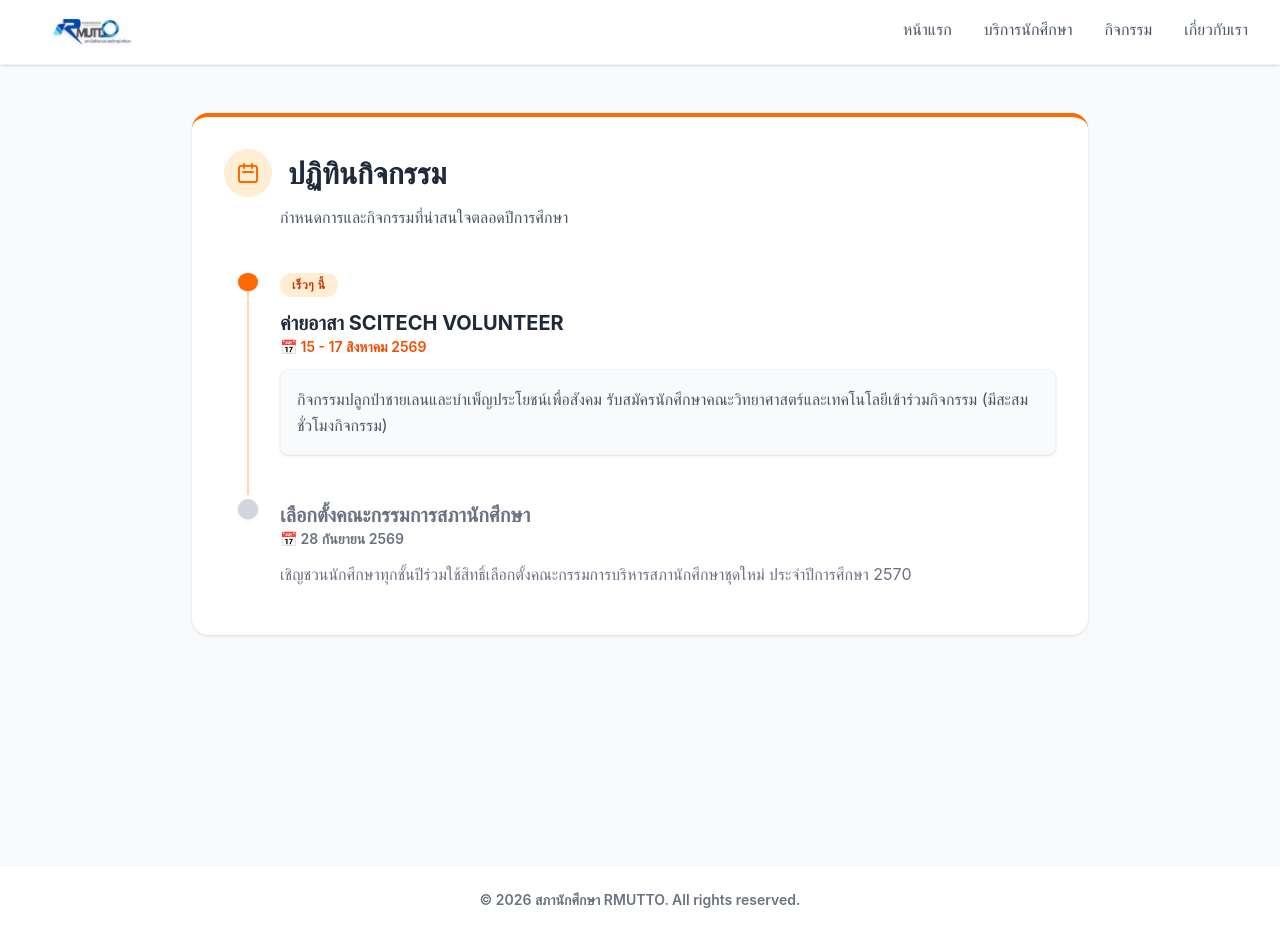
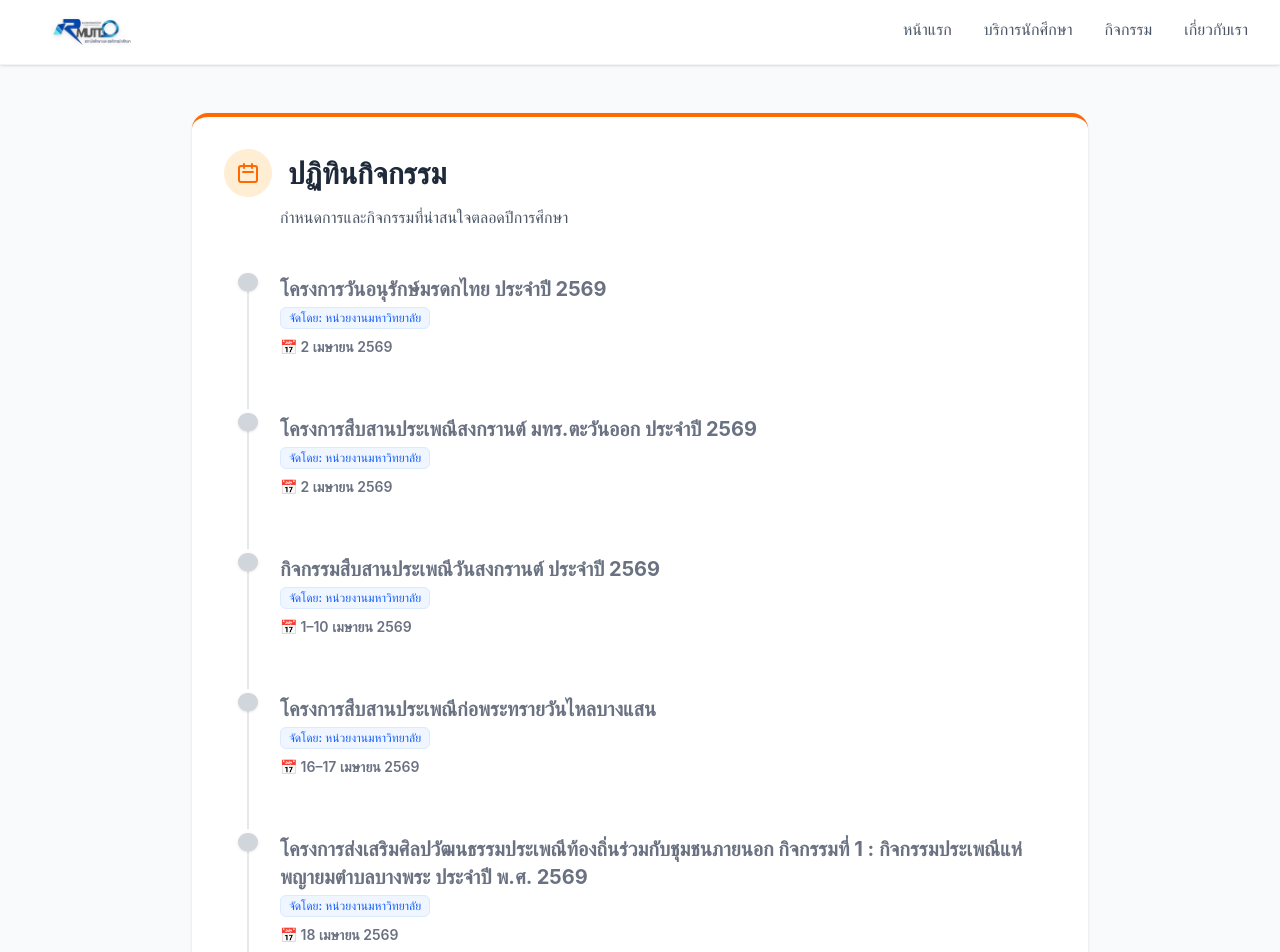
Before and after one commit to modsunxx/rmuttosc, a SvelteKit app: page /calendar in a window 1280 px wide. Shown: the top 952 px of the page. Built offline with nearby package versions, Linux system fonts and the light colour scheme.

Commit message:
update calendar

```diff
--- a/src/routes/calendar/+page.svelte
+++ b/src/routes/calendar/+page.svelte
@@ -1,61 +1,291 @@
-<script>
-	// Mockup Page - Timeline กิจกรรม
+<script lang="ts">
+	// 💡 นำข้อมูลจาก Google Sheet มาจัดเรียงเป็น Array ในนี้
+	// วิธีนี้ปลอดภัย 100% เพราะ User จะเห็นแค่หน้าเว็บ ไม่มีทางรู้ลิงก์ Sheet ของเราเลยครับ
+	const timelineEvents = [
+		// --- เดือนเมษายน (ผ่านไปแล้ว) ---
+		{
+			id: 1,
+			title: 'โครงการวันอนุรักษ์มรดกไทย ประจำปี 2569',
+			date: '2 เมษายน 2569',
+			description: '',
+			department: 'หน่วยงานมหาวิทยาลัย',
+			isUpcoming: false
+		},
+		{
+			id: 2,
+			title: 'โครงการสืบสานประเพณีสงกรานต์ มทร.ตะวันออก ประจำปี 2569',
+			date: '2 เมษายน 2569',
+			description: '',
+			department: 'หน่วยงานมหาวิทยาลัย',
+			isUpcoming: false
+		},
+		{
+			id: 3,
+			title: 'กิจกรรมสืบสานประเพณีวันสงกรานต์ ประจำปี 2569',
+			date: '1–10 เมษายน 2569',
+			description: '',
+			department: 'หน่วยงานมหาวิทยาลัย',
+			isUpcoming: false
+		},
+		{
+			id: 4,
+			title: 'โครงการสืบสานประเพณีก่อพระทรายวันไหลบางแสน',
+			date: '16–17 เมษายน 2569',
+			description: '',
+			department: 'หน่วยงานมหาวิทยาลัย',
+			isUpcoming: false
+		},
+		{
+			id: 5,
+			title:
+				'โครงการส่งเสริมศิลปวัฒนธรรมประเพณีท้องถิ่นร่วมกับชุมชนภายนอก กิจกรรมที่ 1 : กิจกรรมประเพณีแห่พญายมตำบลบางพระ ประจำปี พ.ศ. 2569',
+			date: '18 เมษายน 2569',
+			description: '',
+			department: 'หน่วยงานมหาวิทยาลัย',
+			isUpcoming: false
+		},
+		{
+			id: 6,
+			title:
+				'โครงการส่งเสริมศิลปวัฒนธรรมประเพณีท้องถิ่นร่วมกับชุมชนภายนอก กิจกรรมที่ 2 : กิจกรรมประเพณีกองข้าวศรีราชา ประจำปี 2569',
+			date: '21 เมษายน 2569',
+			description: '',
+			department: 'หน่วยงานมหาวิทยาลัย',
+			isUpcoming: false
+		},
+		{
+			id: 7,
+			title: 'กิจกรรมสืบสานประเพณีสงกรานต์',
+			date: 'ยังไม่กำหนด (เมษายน 2569)',
+			description: '',
+			department: 'หน่วยงานมหาวิทยาลัย',
+			isUpcoming: false
+		},
+
+		// --- เดือนมิถุนายน (ผ่านไปแล้ว) ---
+		{
+			id: 8,
+			title: 'โครงการวันเฉลิมพระชนมพรรษาสมเด็จพระนางเจ้าสุทิดา พัชรสุธาพิมลลักษณ พระบรมราชินี',
+			date: '2 มิถุนายน 2569',
+			description: '',
+			department: 'หน่วยงานมหาวิทยาลัย',
+			isUpcoming: false
+		},
+		{
+			id: 9,
+			title: 'โครงการสัมมนาเชิงปฏิบัติการสภานักศึกษา 9 มทร. (9R)',
+			date: '8-10 มิถุนายน 2569',
+			description: '',
+			department: 'สภานักศึกษา',
+			isUpcoming: false
+		},
+		{
+			id: 10,
+			title: 'โครงการสานสัมพันธ์วันคล้ายวันสถาปนาวิทยาเขตจันทบุรี ครบรอบ 62 ปี',
+			date: '11 มิถุนายน 2569',
+			description: '',
+			department: 'หน่วยงานมหาวิทยาลัย',
+			isUpcoming: false
+		},
+
+		// --- เดือนกรกฎาคม (กำลังจะมาถึง 🟢) ---
+		{
+			id: 11,
+			title: 'โครงการสืบสานประเพณีแห่เทียนพรรษา',
+			date: '16–17, 22 กรกฎาคม 2569',
+			description: '',
+			department: 'หน่วยงานมหาวิทยาลัย',
+			isUpcoming: true
+		},
+		{
+			id: 12,
+			title: 'กิจกรรมสืบสานประเพณีวันเข้าพรรษา ประจำปี 2569',
+			date: '24 กรกฎาคม 2569',
+			description: '',
+			department: 'หน่วยงานมหาวิทยาลัย',
+			isUpcoming: true
+		},
+		{
+			id: 13,
+			title: 'โครงการเฉลิมพระเกียรติพระชนมพรรษา พระบาทสมเด็จพระเจ้าอยู่หัว รัชกาลที่ 10',
+			date: '24 กรกฎาคม 2569',
+			description: '',
+			department: 'หน่วยงานมหาวิทยาลัย',
+			isUpcoming: true
+		},
+		{
+			id: 14,
+			title: 'โครงการเสริมสร้างศักยภาพสภานักศึกษา สู่การแลกเปลี่ยนเรียนรู้ด้านวิชาการบริหารจัดการ',
+			date: '25 กรกฎาคม 2569',
+			description: '',
+			department: 'สภานักศึกษา',
+			isUpcoming: true
+		},
+		{
+			id: 15,
+			title: 'กิจกรรมถวายเทียนพรรษา ประจำปี 2569',
+			date: '27 กรกฎาคม 2569',
+			description: '',
+			department: 'หน่วยงานมหาวิทยาลัย',
+			isUpcoming: true
+		},
+		{
+			id: 16,
+			title: 'โครงการสืบสานประเพณีถวายเทียนพรรษา ประจำปี 2569',
+			date: 'ยังไม่กำหนด (กรกฎาคม 2569)',
+			description: '',
+			department: 'หน่วยงานมหาวิทยาลัย',
+			isUpcoming: true
+		},
+
+		// --- เดือนสิงหาคม (กำลังจะมาถึง 🟢) ---
+		{
+			id: 17,
+			title:
+				'โครงการน้อมรำลึกพระมหากรุณาธิคุณสมเด็จพระนางเจ้าสิริกิติ์ พระบรมราชินีนาถ พระบรมราชชนนีพันปีหลวง',
+			date: '11 สิงหาคม 2569',
+			description: '',
+			department: 'หน่วยงานมหาวิทยาลัย',
+			isUpcoming: true
+		},
+		{
+			id: 18,
+			title:
+				'โครงการเข้าร่วมโครงการสัมมนาเชิงปฏิบัติการพัฒนาผู้นำนักศึกษา 9 ราชมงคลสู่สากล ครั้งที่ 6',
+			date: 'ยังไม่กำหนด (สิงหาคม 2569)',
+			description: '',
+			department: 'สภานักศึกษา',
+			isUpcoming: true
+		},
+
+		// --- เดือนกันยายน (กำลังจะมาถึง 🟢) ---
+		{
+			id: 19,
+			title: 'โครงการประชุมสภานักศึกษา ประจำไตรมาส 4 ปีงบประมาณ 2569',
+			date: '12 กันยายน 2569',
+			description: '',
+			department: 'สภานักศึกษา',
+			isUpcoming: true
+		},
+		{
+			id: 20,
+			title: 'โครงการวันราชมงคลน้อมเกล้า ประจำปี พ.ศ. 2569',
+			date: '15 กันยายน 2569',
+			description: '',
+			department: 'หน่วยงานมหาวิทยาลัย',
+			isUpcoming: true
+		},
+		{
+			id: 21,
+			title: 'กิจกรรมแสดงมุทิตาจิตแด่ผู้เกษียณอายุราชการ ประจำปี 2569',
+			date: '16 กันยายน 2569',
+			description: '',
+			department: 'หน่วยงานมหาวิทยาลัย',
+			isUpcoming: true
+		},
+		{
+			id: 22,
+			title: 'แสดงมุทิตาจิตบุคลากรเกษียณอายุราชการ',
+			date: 'ยังไม่กำหนด (กันยายน 2569)',
+			description: '',
+			department: 'หน่วยงานมหาวิทยาลัย',
+			isUpcoming: true
+		},
+		{
+			id: 23,
+			title: 'กิจกรรมแสดงมุทิตาจิตแด่ผู้เกษียณอายุราชการ ประจำปี 2569',
+			date: 'ยังไม่กำหนด (กันยายน 2569)',
+			description: '',
+			department: 'หน่วยงานมหาวิทยาลัย',
+			isUpcoming: true
+		}
+	];
 </script>
+
+<svelte:head>
+	<title>ปฏิทินกิจกรรม | สภานักศึกษา RMUTTO</title>
+</svelte:head>
 
 <div class="min-h-screen bg-gray-50 px-6 py-12">
 	<div class="mx-auto max-w-4xl rounded-2xl border-t-4 border-orange-500 bg-white p-8 shadow-sm">
+		<!-- Header -->
 		<div class="mb-2 flex items-center gap-4">
 			<div class="rounded-full bg-orange-100 p-3 text-orange-500">
-				<svg class="h-6 w-6" fill="none" stroke="currentColor" viewBox="0 0 24 24"
-					><path
+				<svg class="h-6 w-6" fill="none" stroke="currentColor" viewBox="0 0 24 24">
+					<path
 						stroke-linecap="round"
 						stroke-linejoin="round"
 						stroke-width="2"
 						d="M8 7V3m8 4V3m-9 8h10M5 21h14a2 2 0 002-2V7a2 2 0 00-2-2H5a2 2 0 00-2 2v12a2 2 0 002 2z"
-					></path></svg
-				>
+					></path>
+				</svg>
 			</div>
 			<h1 class="text-3xl font-bold text-gray-800">ปฏิทินกิจกรรม</h1>
 		</div>
 		<p class="mb-10 ml-14 text-gray-600">กำหนดการและกิจกรรมที่น่าสนใจตลอดปีการศึกษา</p>
 
+		<!-- Timeline Loop -->
 		<div class="mt-8">
+			{#each timelineEvents as event, index (event.id)}
 				<div class="flex">
+					<!-- เส้นกราฟิก Timeline ฝั่งซ้าย -->
 					<div class="flex w-12 shrink-0 flex-col items-center">
-					<div class="z-10 mt-1 h-5 w-5 rounded-full bg-orange-500 shadow-sm"></div>
-					<div class="-mt-1 h-full w-0.5 bg-orange-200"></div>
+						<!-- จุดวงกลมเปลี่ยนสีตามสถานะ isUpcoming -->
+						<div
+							class="z-10 mt-1 h-5 w-5 rounded-full {event.isUpcoming
+								? 'bg-orange-500'
+								: 'bg-gray-300'} shadow-sm"
+						></div>
+						<!-- วาดเส้นเชื่อมลงมาด้านล่าง (ยกเว้นอันสุดท้ายไม่ต้องวาดเส้น) -->
+						{#if index !== timelineEvents.length - 1}
+							<div
+								class="-mt-1 h-full w-0.5 {event.isUpcoming ? 'bg-orange-200' : 'bg-gray-200'}"
+							></div>
+						{/if}
 					</div>
 
+					<!-- เนื้อหากิจกรรมฝั่งขวา -->
 					<div class="flex-1 pt-0.5 pb-10 pl-2">
+						{#if event.isUpcoming}
 							<span
 								class="mb-2 inline-block rounded-full bg-orange-100 px-3 py-1 text-xs font-bold tracking-wider text-orange-700 uppercase"
-						>เร็วๆ นี้</span
 							>
-					<h3 class="mt-1 text-xl font-bold text-gray-800">ค่ายอาสา SCITECH VOLUNTEER</h3>
-					<p class="mb-3 text-sm font-semibold text-orange-600">📅 15 - 17 สิงหาคม 2569</p>
+								เร็วๆ นี้
+							</span>
+						{/if}
+
+						<h3
+							class="mt-1 text-xl font-bold {event.isUpcoming ? 'text-gray-800' : 'text-gray-500'}"
+						>
+							{event.title}
+						</h3>
+
+						<!-- 💡 เพิ่มป้ายชื่อหน่วยงานตรงนี้ -->
+						<span
+							class="mt-1 mb-2 inline-block rounded-md border border-blue-100 bg-blue-50 px-2 py-0.5 text-xs font-medium text-blue-600"
+						>
+							จัดโดย: {event.department}
+						</span>
 						<p
-						class="rounded-lg border border-gray-100 bg-gray-50 p-4 leading-relaxed text-gray-600 shadow-sm"
+							class="mb-3 text-sm font-semibold {event.isUpcoming
+								? 'text-orange-600'
+								: 'text-gray-500'}"
 						>
-						กิจกรรมปลูกป่าชายเลนและบำเพ็ญประโยชน์เพื่อสังคม
-						รับสมัครนักศึกษาคณะวิทยาศาสตร์และเทคโนโลยีเข้าร่วมกิจกรรม (มีสะสมชั่วโมงกิจกรรม)
+							📅 {event.date}
 						</p>
+
+						{#if event.description}
+							<p
+								class="leading-relaxed {event.isUpcoming
+									? 'rounded-lg border border-gray-100 bg-gray-50 p-4 text-gray-600 shadow-sm'
+									: 'text-gray-500'}"
+							>
+								{event.description}
+							</p>
+						{/if}
 					</div>
 				</div>
-
-			<div class="flex">
-				<div class="flex w-12 shrink-0 flex-col items-center">
-					<div class="z-10 mt-1 h-5 w-5 rounded-full bg-gray-300 shadow-sm"></div>
-				</div>
-
-				<div class="flex-1 pt-0.5 pb-4 pl-2">
-					<h3 class="mt-1 text-xl font-bold text-gray-500">เลือกตั้งคณะกรรมการสภานักศึกษา</h3>
-					<p class="mb-3 text-sm font-semibold text-gray-500">📅 28 กันยายน 2569</p>
-					<p class="leading-relaxed text-gray-500">
-						เชิญชวนนักศึกษาทุกชั้นปีร่วมใช้สิทธิ์เลือกตั้งคณะกรรมการบริหารสภานักศึกษาชุดใหม่
-						ประจำปีการศึกษา 2570
-					</p>
+			{/each}
 		</div>
 	</div>
 </div>
-	</div>
-</div>
```
Lines whose indentation alone changed are shown as unchanged.
